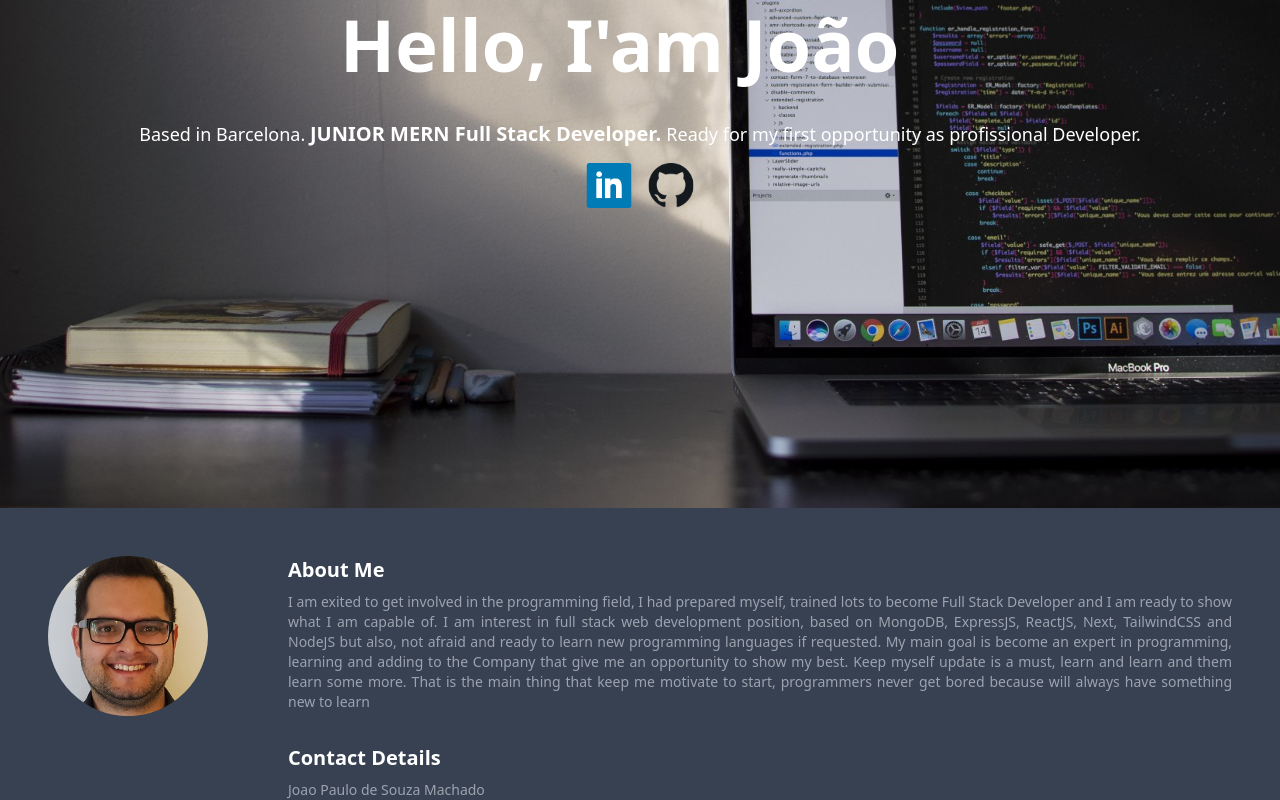
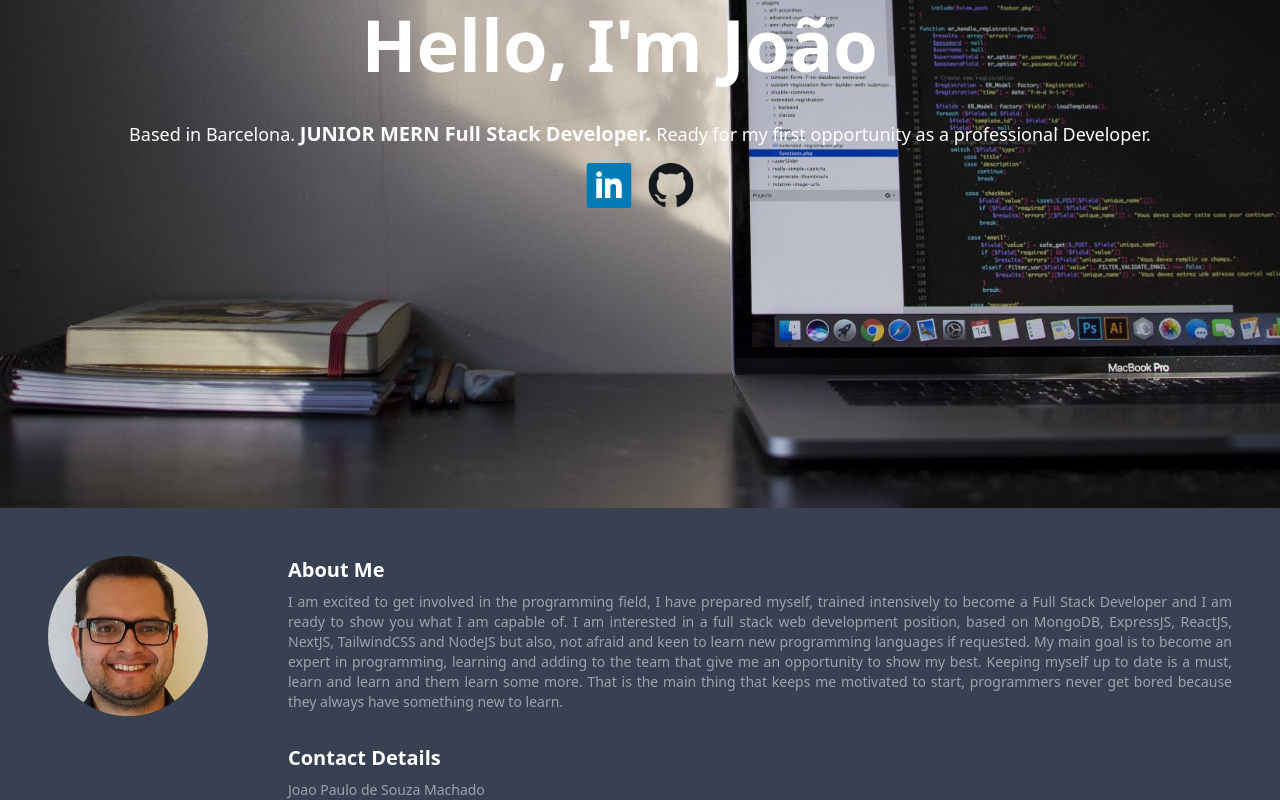
Before and after one commit to jpsm83/joao-resume, a Next.js app: page / in a window 1280 px wide. Shown: the part 340-1140 px from the top of the page. Built offline with nearby package versions, Linux system fonts and the light colour scheme.

Commit message:
final reviewed

```diff
--- a/src/components/About.js
+++ b/src/components/About.js
@@ -7,7 +7,7 @@ export default function About() {
       id="about"
       className="bg-gray-700 flex sm:flex-nowrap flex-wrap justify-center sm:justify-between p-10 sm:p-12"
     >
-      <div className="flex justify-center h-40 w-40 overflow-hidden rounded-full shrink-0 mr-10 sm:mr-20 mb-10">
+      <div className="flex justify-center h-40 w-40 overflow-hidden rounded-full shrink-0 sm:mr-20 mb-10">
         <Image
           src="/images/profilepic.jpg"
           alt="Profile Image"
@@ -19,17 +19,17 @@ export default function About() {
       <div className="flex flex-col w-full space-y-2">
         <h2 className="text-lg sm:text-xl text-white font-bold">About Me</h2>
         <p className="text-sm sm:text-md text-gray-400 text-justify">
-          I am exited to get involved in the programming field, I had prepared
-          myself, trained lots to become Full Stack Developer and I am ready to
-          show what I am capable of. I am interest in full stack web development
-          position, based on MongoDB, ExpressJS, ReactJS, Next, TailwindCSS and
-          NodeJS but also, not afraid and ready to learn new programming
-          languages if requested. My main goal is become an expert in
-          programming, learning and adding to the Company that give me an
-          opportunity to show my best. Keep myself update is a must, learn and
-          learn and them learn some more. That is the main thing that keep me
-          motivate to start, programmers never get bored because will always
-          have something new to learn
+          I am excited to get involved in the programming field, I have prepared
+          myself, trained intensively to become a Full Stack Developer and I am ready to
+          show you what I am capable of. I am interested in a full stack web development
+          position, based on MongoDB, ExpressJS, ReactJS, NextJS, TailwindCSS and
+          NodeJS but also, not afraid and keen to learn new programming
+          languages if requested. My main goal is to become an expert in
+          programming, learning and adding to the team that give me an
+          opportunity to show my best. Keeping myself up to date is a must, learn and
+          learn and them learn some more. That is the main thing that keeps me
+          motivated to start, programmers never get bored because they always
+          have something new to learn.
         </p>
         <div className="flex flex-col w-full space-y-2">
           <h2 className="text-lg sm:text-xl text-white font-bold mt-6">
@@ -40,7 +40,7 @@ export default function About() {
             <br />
             <span>Barcelona - 08026</span>
             <br />
-            <span>+34 615055703</span>
+            <span>(+34) 615 055 703</span>
             <br />
             <span>jpsm83@hotmail.com</span>
           </p>
--- a/src/components/Footer.js
+++ b/src/components/Footer.js
@@ -26,7 +26,7 @@ export default function Footer() {
         </div>
       </div>
       <p className="text-sm italic sm:text-md text-center text-gray-600">
-        Crate by <span className="font-bold">Joao P S Machado</span>
+        Created by <span className="font-bold">Joao P S Machado</span>
       </p>
     </div>
   );
--- a/src/components/Header.js
+++ b/src/components/Header.js
@@ -23,7 +23,7 @@ export default function Header() {
           {
             <Typewriter
               onInit={(typewriter) => {
-                typewriter.typeString("Hello, I'am João").start();
+                typewriter.typeString("Hello, I'm João").start();
               }}
             />
           }
@@ -33,7 +33,7 @@ export default function Header() {
           <span className="text-lg sm:text-xl font-bold text-white">
             JUNIOR MERN Full Stack Developer.{" "}
           </span>
-          Ready for my first opportunity as profissional Developer.
+          Ready for my first opportunity as a professional Developer.
         </h3>
         <div className="flex space-x-5 sm:space-x-8 sm:mt-6 mt-4">
           <a href="https://www.linkedin.com/in/joaopsmachado/" target="blank">
--- a/src/components/Portfolio.js
+++ b/src/components/Portfolio.js
@@ -1,3 +1,4 @@
+/* eslint-disable jsx-a11y/alt-text */
 import { useState } from "react";
 import Image from "next/image";
 
@@ -21,7 +22,7 @@ export default function Portfolio() {
         This section is ALWAYS under construction
       </p>
       <p className="text-sm sm:text-md italic text-blue-900">
-        More projects comming soon
+        More projects comming soon...
       </p>
 
       <div className="bg-gray-200 rounded-md sm:rounded-lg sm:mt-12 mt-6 flex flex-wrap overflow-scroll scrollbar-hide p-2 justify-center">
@@ -168,6 +169,12 @@ export default function Portfolio() {
                 target="blank"
               >
                 Amazon Clone
+              </a>
+              <a href="https://github.com/jpsm83/amazon-clone" target="blank">
+                <div className="flex justify-center space-x-2 items-center bg-yellow-600 mt-4 text-white p-2 rounded-lg">
+                  <Image src="/images/github.png" height={20} width={20} />
+                  <p>Full Code</p>
+                </div>
               </a>
               <br />
               <hr />
@@ -326,6 +333,24 @@ export default function Portfolio() {
               >
                 My Recipes Library
               </a>
+              <a
+                href="https://github.com/jpsm83/my-recipes-library-client"
+                target="blank"
+              >
+                <div className="flex justify-center space-x-2 items-center bg-yellow-600 mt-4 text-white p-2 rounded-lg">
+                  <Image src="/images/github.png" height={20} width={20} />
+                  <p>Frontend Code</p>
+                </div>
+              </a>
+              <a
+                href="https://github.com/jpsm83/my-recipes-library-server"
+                target="blank"
+              >
+                <div className="flex justify-center space-x-2 items-center bg-yellow-600 mt-4 text-white p-2 rounded-lg">
+                  <Image src="/images/github.png" height={20} width={20} />
+                  <p>Backend Code</p>
+                </div>
+              </a>
               <br />
               <hr />
             </div>
```
